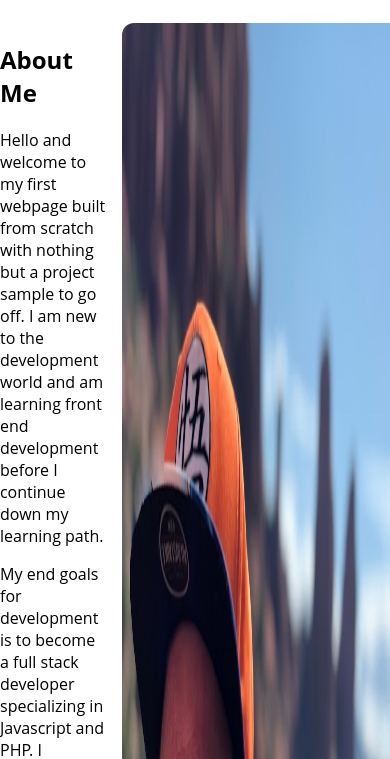
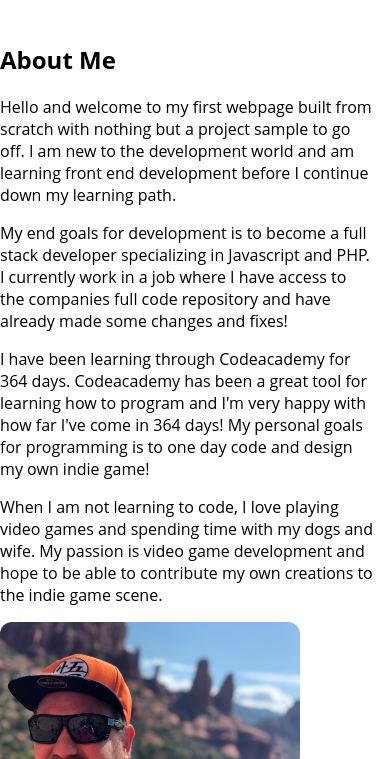
Before and after one commit to dporter824/My-Portfolio, a plain HTML site: page index.html in a window 390 px wide. Shown: the part 85-844 px from the top of the page. Drawn offline with Linux system fonts and the light colour scheme.

Commit message:
Mobile Optimization

```diff
--- a/resources/index.css
+++ b/resources/index.css
@@ -79,3 +79,9 @@ a {
     text-decoration: none;
     font-weight: 600;
 }
+
+@media only screen and (max-width: 600px) {
+    .about-me-container {
+      flex-direction: column;
+    }
+  }
```
